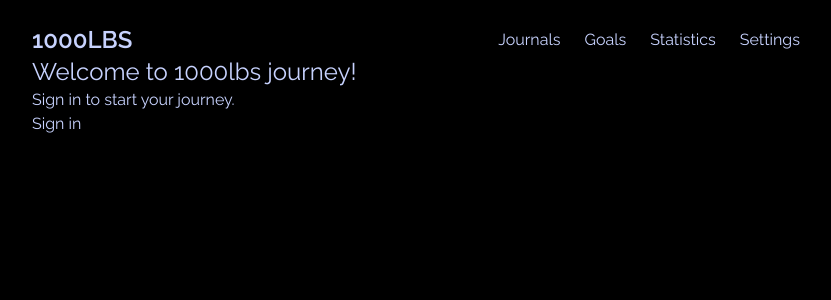
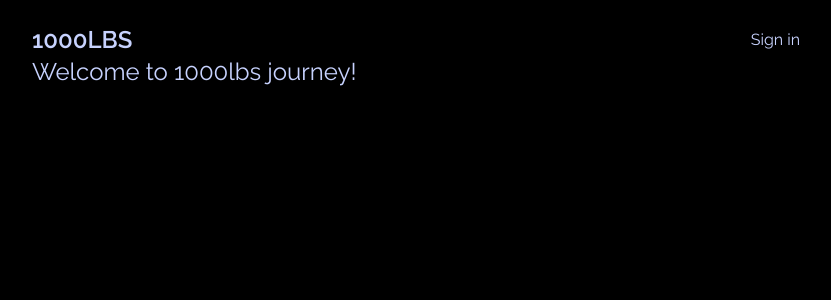
Before and after one commit to jinsoo601/1000lbs-journey, a Next.js app: page / in a window 1280 px wide. Shown: the top 300 px of the page, without its empty margins (224-1055 px from the left). Built offline with nearby package versions, Linux system fonts and the light colour scheme; no server answers.

Commit message:
moved signin to navbar, signout to settings

```diff
--- a/components/navbar.tsx
+++ b/components/navbar.tsx
@@ -1,11 +1,20 @@
+import { signIn, useSession } from "next-auth/react";
+
 import Link from "next/link";
 import { useState } from "react";
 
 export default function Navbar() {
   const [isOpen, setIsOpen] = useState(false);
+  const { status } = useSession();
   return (
     <nav className="flex justify-between items-start relative md:items-center">
       <div className="text-2xl font-semibold ">1000LBS</div>
+      {status === "unauthenticated" ? (
+        <button onClick={() => signIn(undefined, { callbackUrl: "/journals" })}>
+          Sign in
+        </button>
+      ) : (
+        <>
           <button
             className="text-2xl font-medium md:hidden"
             onClick={() => setIsOpen((prev) => !prev)}
@@ -24,6 +33,8 @@ export default function Navbar() {
             <NavItem href="/statistics">Statistics</NavItem>
             <NavItem href="/settings">Settings</NavItem>
           </ul>
+        </>
+      )}
     </nav>
   );
 }
--- a/pages/goals/index.tsx
+++ b/pages/goals/index.tsx
@@ -1,12 +1,11 @@
-import { signOut, useSession } from "next-auth/react";
 import Page from "@/components/page";
+import { useSession } from "next-auth/react";
 
 export default function Goals() {
   const { data: session } = useSession();
   return (
     <Page isProtected={true}>
       <p className="text-3xl">Show all GOALS from {session?.user?.email}</p>
-      <button onClick={() => signOut({ callbackUrl: "/" })}>Sign out</button>
     </Page>
   );
 }
--- a/pages/index.tsx
+++ b/pages/index.tsx
@@ -9,10 +9,6 @@ export default function Home() {
   return (
     <Page>
       <h1 className="text-2xl">Welcome to 1000lbs journey!</h1>
-      <p>Sign in to start your journey.</p>
-      <button onClick={() => signIn(undefined, { callbackUrl: "/journals" })}>
-        Sign in
-      </button>
     </Page>
   );
 }
--- a/pages/journals/index.tsx
+++ b/pages/journals/index.tsx
@@ -1,12 +1,11 @@
-import { signOut, useSession } from "next-auth/react";
 import Page from "@/components/page";
+import { useSession } from "next-auth/react";
 
 export default function Journals() {
   const { data: session } = useSession();
   return (
     <Page isProtected={true}>
       <p>Show all journals from {session?.user?.email}</p>
-      <button onClick={() => signOut({ callbackUrl: "/" })}>Sign out</button>
     </Page>
   );
 }
--- a/pages/settings.tsx
+++ b/pages/settings.tsx
@@ -1,9 +1,11 @@
 import Page from "@/components/page";
+import { signOut } from "next-auth/react";
 
 export default function Settings() {
   return (
     <Page isProtected={true}>
       <p className="text-3xl">Settings</p>
+      <button onClick={() => signOut({ callbackUrl: "/" })}>Sign out</button>
     </Page>
   );
 }
```
Lines whose indentation alone changed are shown as unchanged.
